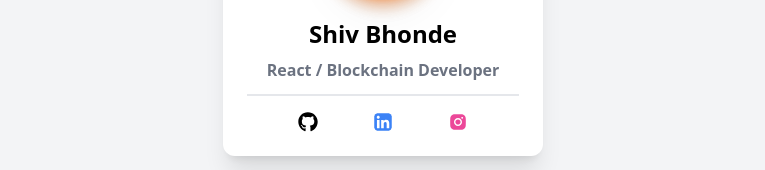
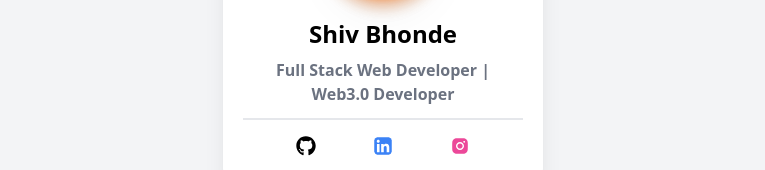
Before and after one commit to technophile-04/portfolio-tailwind3, a React (Create React App) app: page / in a window 1280 px wide. Shown: the part 190-360 px from the top of the page, without its empty margins (257-1022 px from the left). Built offline with nearby package versions, Linux system fonts and the light colour scheme.

Commit message:
fix footer links and update title

```diff
--- a/src/components/Card.jsx
+++ b/src/components/Card.jsx
@@ -16,7 +16,7 @@
 				<div className="mt-5 text-center">
 					<p className="text-xl sm:text-2xl font-semibold">Shiv Bhonde</p>
 					<p className="text-xs text-center text-gray-500 inline-block pb-3 pt-2 px-5  sm:text-base font-semibold  border-b-2 border-gray-200">
-						React / Blockchain Developer
+						Full Stack Web Developer | Web3.0 Developer
 					</p>
 					<div className="mt-3 flex justify-evenly">
 						<a
--- a/src/components/Footer.jsx
+++ b/src/components/Footer.jsx
@@ -13,13 +13,13 @@
 					<FaGithub />
 				</a>
 				<a
-					href="https://github.com/technophile-04"
+					href="https://www.linkedin.com/in/shiv-bhonde-b23a1a205/"
 					className="text-xl hover:bg-blue-500 rounded-full hover:text-white transition-colors duration-300 inline-block p-1 text-blue-500 mr-3"
 				>
 					<FaLinkedin className="rounded-lg" />
 				</a>
 				<a
-					href="https://github.com/technophile-04"
+					href="https://www.instagram.com/shiv_bhonde/"
 					className="text-xl hover:bg-pink-500 rounded-full hover:text-white transition-colors duration-300 inline-block p-1 text-pink-500 mr-3"
 				>
 					<AiFillInstagram />
```
Also changed, not shown: package.json (indentation only), 1 other file (tests, documents, lock files or other folders).
